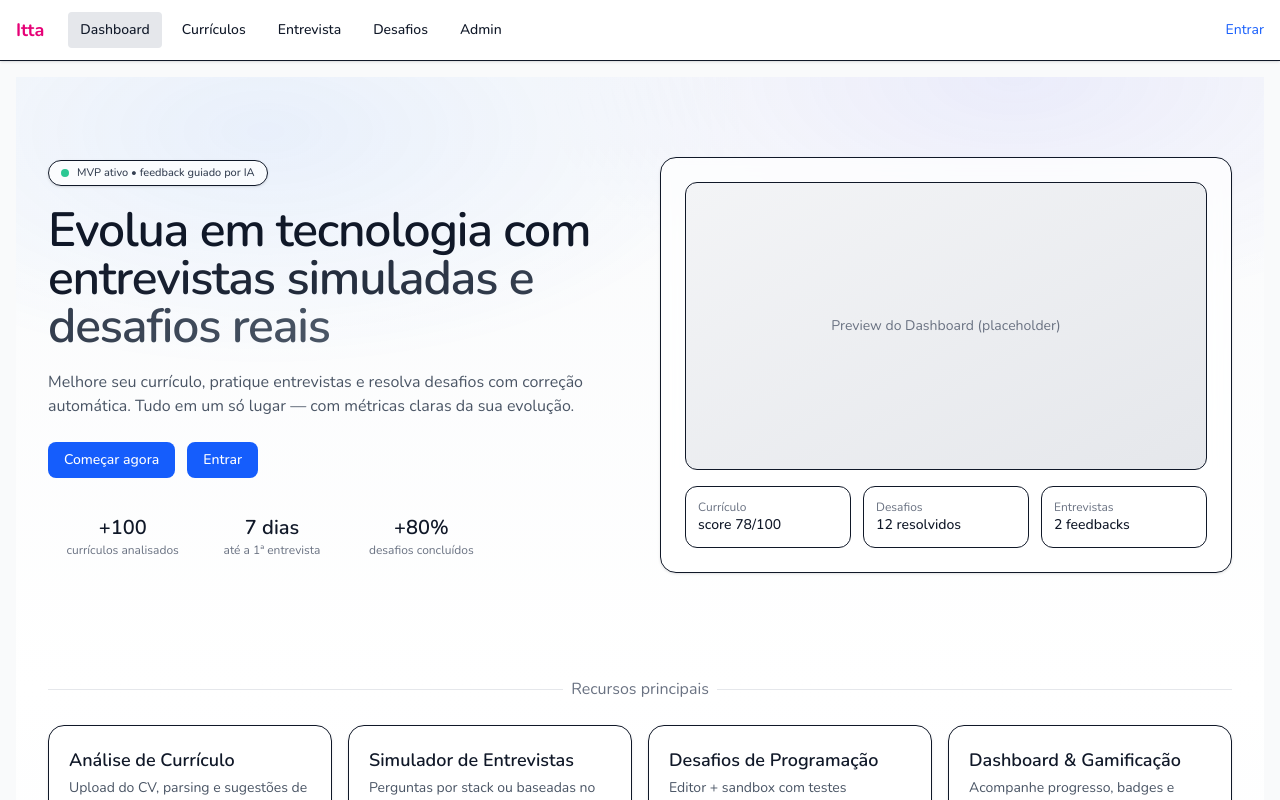
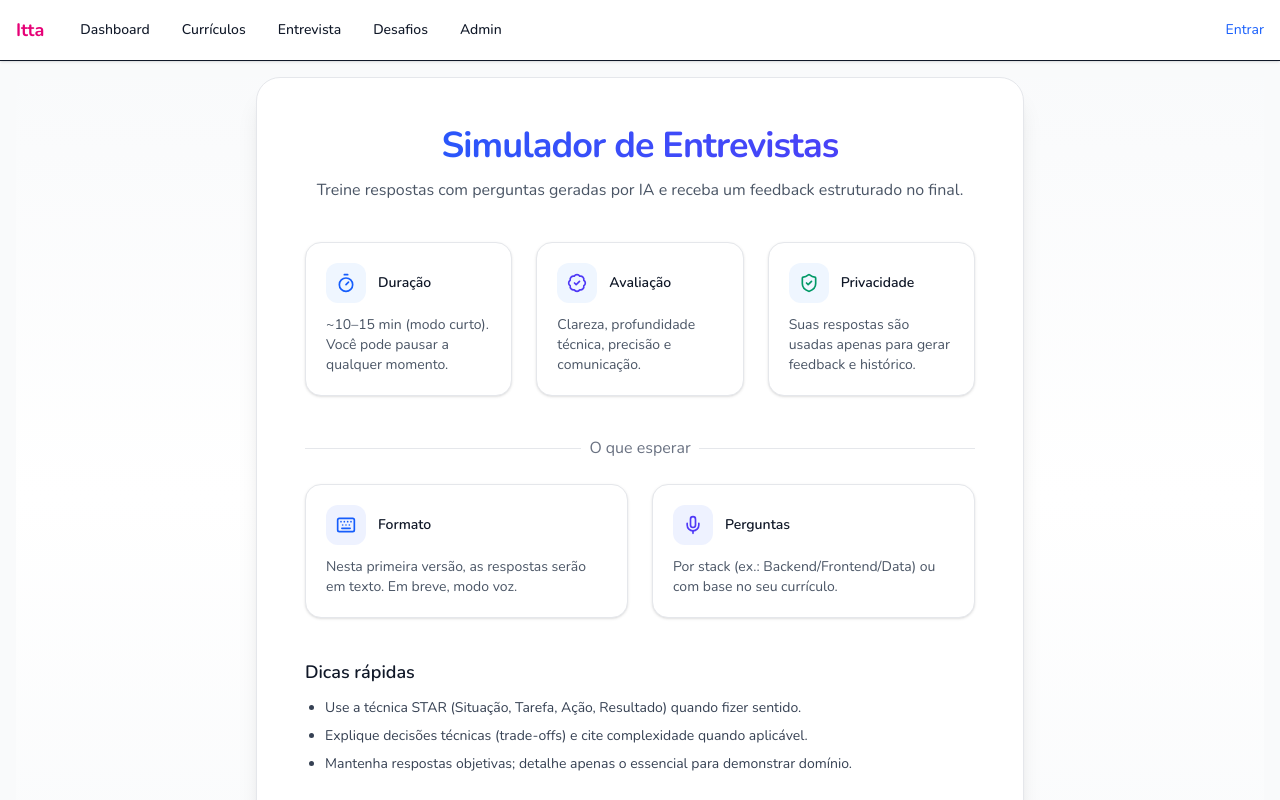
Before and after one commit to coder-gabrielsantos/itta-client, a React (Vite) app: page /interviews in a window 1280 px wide. Before the commit this address led to /. Shown: the top 800 px of the page. Built offline with nearby package versions, Linux system fonts and the light colour scheme.

Commit message:
feat(interview): add intro page explaining AI-driven interview and start CTA

```diff
--- /dev/null
+++ b/src/pages/InterviewIntro.jsx
@@ -0,0 +1,105 @@
+import { Link } from 'react-router-dom'
+import { Button } from '../components/ui/Button'
+import { Divider } from '../components/ui/Divider'
+import { Mic, Keyboard, ShieldCheck, Timer, BadgeCheck } from 'lucide-react'
+
+export default function InterviewIntro() {
+    return (
+        <div className="min-h-screen bg-gradient-to-b from-gray-50 via-white to-gray-50 flex items-center justify-center px-4">
+            <div className="w-full max-w-3xl bg-white rounded-3xl shadow-xl border border-gray-200 p-8 sm:p-12 space-y-10">
+                {/* Cabeçalho */}
+                <header className="text-center space-y-3">
+                    <h1 className="text-3xl sm:text-4xl font-bold tracking-tight bg-clip-text text-transparent bg-gradient-to-r from-blue-600 to-indigo-600">
+                        Simulador de Entrevistas
+                    </h1>
+                    <p className="text-sm sm:text-base text-gray-600 max-w-2xl mx-auto">
+                        Treine respostas com perguntas geradas por IA e receba um feedback estruturado no final.
+                    </p>
+                </header>
+
+                {/* Como funciona */}
+                <section className="grid gap-6 sm:grid-cols-3">
+                    <InfoCard
+                        icon={<Timer className="h-5 w-5 text-blue-600" />}
+                        title="Duração"
+                        desc="~10–15 min (modo curto). Você pode pausar a qualquer momento."
+                    />
+                    <InfoCard
+                        icon={<BadgeCheck className="h-5 w-5 text-indigo-600" />}
+                        title="Avaliação"
+                        desc="Clareza, profundidade técnica, precisão e comunicação."
+                    />
+                    <InfoCard
+                        icon={<ShieldCheck className="h-5 w-5 text-emerald-600" />}
+                        title="Privacidade"
+                        desc="Suas respostas são usadas apenas para gerar feedback e histórico."
+                    />
+                </section>
+
+                <Divider>O que esperar</Divider>
+
+                {/* Expectativas */}
+                <section className="grid gap-6 sm:grid-cols-2">
+                    <GlassItem
+                        icon={<Keyboard className="h-5 w-5 text-blue-600" />}
+                        title="Formato"
+                        desc="Nesta primeira versão, as respostas serão em texto. Em breve, modo voz."
+                    />
+                    <GlassItem
+                        icon={<Mic className="h-5 w-5 text-indigo-600" />}
+                        title="Perguntas"
+                        desc="Por stack (ex.: Backend/Frontend/Data) ou com base no seu currículo."
+                    />
+                </section>
+
+                {/* Dicas rápidas */}
+                <section className="space-y-3">
+                    <h2 className="text-lg font-semibold">Dicas rápidas</h2>
+                    <ul className="text-sm text-gray-700 grid gap-2 list-disc pl-5">
+                        <li>Use a técnica STAR (Situação, Tarefa, Ação, Resultado) quando fizer sentido.</li>
+                        <li>Explique decisões técnicas (trade-offs) e cite complexidade quando aplicável.</li>
+                        <li>Mantenha respostas objetivas; detalhe apenas o essencial para demonstrar domínio.</li>
+                    </ul>
+                </section>
+
+                {/* CTA */}
+                <div className="flex flex-col sm:flex-row items-stretch sm:items-center justify-between gap-4 pt-4">
+                    <p className="text-xs text-gray-500 max-w-sm">
+                        Ao iniciar, a IA fará perguntas sequenciais e ao término você receberá um relatório com pontuações e sugestões.
+                    </p>
+                    <Link to="/interviews/session">
+                        <Button>Iniciar entrevista</Button>
+                    </Link>
+                </div>
+            </div>
+        </div>
+    )
+}
+
+function InfoCard({ icon, title, desc }) {
+    return (
+        <div className="rounded-2xl bg-white shadow-sm p-5 border border-gray-200 hover:border-blue-200 transition">
+            <div className="flex items-center gap-3">
+        <span className="flex items-center justify-center h-10 w-10 rounded-xl bg-blue-50">
+          {icon}
+        </span>
+                <h3 className="text-sm font-semibold">{title}</h3>
+            </div>
+            <p className="text-sm text-gray-600 mt-3">{desc}</p>
+        </div>
+    )
+}
+
+function GlassItem({ icon, title, desc }) {
+    return (
+        <div className="rounded-2xl bg-white shadow-sm p-5 border border-gray-200 hover:border-indigo-200 transition">
+            <div className="flex items-center gap-3">
+        <span className="flex items-center justify-center h-10 w-10 rounded-xl bg-indigo-50">
+          {icon}
+        </span>
+                <h3 className="text-sm font-semibold">{title}</h3>
+            </div>
+            <p className="text-sm text-gray-600 mt-3">{desc}</p>
+        </div>
+    )
+}
--- a/src/routes/AppRoutes.jsx
+++ b/src/routes/AppRoutes.jsx
@@ -5,6 +5,7 @@ import Login from '../pages/Login'
 import SignUp from '../pages/SignUp'
 import Home from '../pages/Home'
 import ResumeUpload from '../pages/ResumeUpload'
+import InterviewIntro from '../pages/InterviewIntro'
 
 function PrivateRoute({ children }) {
     const isAuthenticated = !!localStorage.getItem('token')
@@ -22,6 +23,9 @@ export function AppRoutes() {
             <Route element={<SiteLayout/>}>
                 <Route index element={<Home/>}/>
                 <Route path="/resumes" element={<ResumeUpload />} />
+                <Route path="/interviews" element={<InterviewIntro />} />
+                <Route path="/interviews/session" element={<div className="p-6">Sessão da entrevista (em breve)</div>} />
+
                 {/* exemplo de rota protegida */}
                 <Route path="/dashboard" element={<PrivateRoute>
                     <div className="p-6">Dashboard (placeholder)</div>
```
